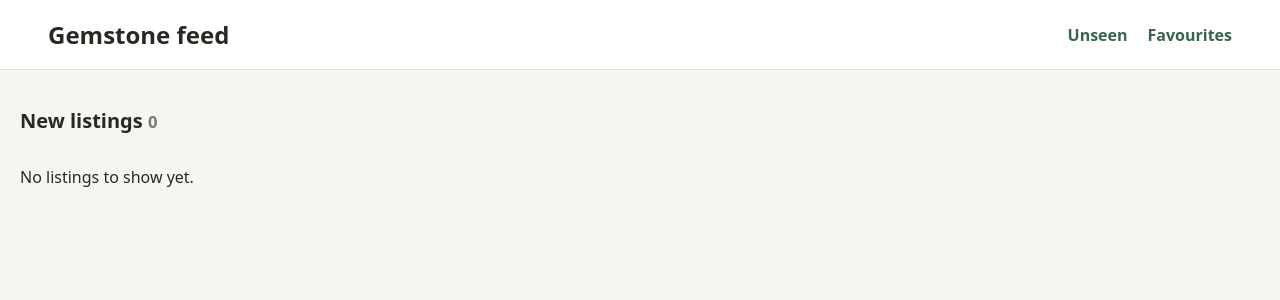
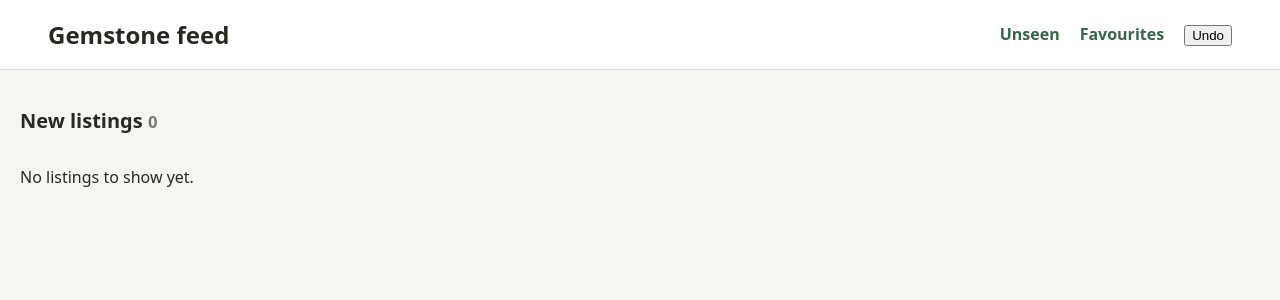
Before and after one commit to Lithill/GemstoneCabFinder, a Flask app: page /?mode=unseen in a window 1280 px wide. Shown: the top 300 px of the page. Run offline with Flask 3, Linux system fonts and the light colour scheme; data comes from the database, SQL or seed files in the repository; tables that the repository leaves empty hold one stand-in row (values such as "Sample post").

Commit message:
Add grid action and undo controls

```diff
--- a/favourite_feed/templates/feed.html
+++ b/favourite_feed/templates/feed.html
@@ -1,5 +1,5 @@
 <!doctype html>
 <html lang="en"><head><meta charset="utf-8"><meta name="viewport" content="width=device-width,initial-scale=1"><title>Gemstone feed</title><link rel="stylesheet" href="{{ url_for('static',filename='feed.css') }}"></head>
-<body><header><h1>Gemstone feed</h1><nav><a href="/?mode=unseen">Unseen</a><a href="/?mode=liked">Favourites</a></nav></header>
+<body><header><h1>Gemstone feed</h1><nav><a href="/?mode=unseen">Unseen</a><a href="/?mode=liked">Favourites</a><form method="post" action="{{ url_for('undo') }}"><button type="submit">Undo</button></form></nav></header>
 <main><h2>{{ 'Favourites' if mode == 'liked' else 'New listings' }} <small>{{ listings|length }}</small></h2>
-<section class="grid">{% for item in listings %}<article><a href="{{ url_for('detail',listing_id=item.listing_id) }}">{% if item.photo %}<img loading="lazy" src="{{ item.photo }}" alt="{{ item.title }}">{% else %}<div class="placeholder">No photo</div>{% endif %}<div class="info"><strong>{{ item.title }}</strong><p>{{ item.shop_name }}</p>{% if item.price_divisor %}<b>{{ '%.2f'|format(item.price_amount/item.price_divisor) }} {{ item.currency_code }}</b>{% endif %}</div></a></article>{% else %}<p>No listings to show yet.</p>{% endfor %}</section></main></body></html>
+<section class="grid">{% for item in listings %}<article><a href="{{ url_for('detail',listing_id=item.listing_id) }}">{% if item.photo %}<img loading="lazy" src="{{ item.photo }}" alt="{{ item.title }}">{% else %}<div class="placeholder">No photo</div>{% endif %}<div class="info"><strong>{{ item.title }}</strong><p>{{ item.shop_name }}</p>{% if item.price_divisor %}<b>{{ '%.2f'|format(item.price_amount/item.price_divisor) }} {{ item.currency_code }}</b>{% endif %}</div></a>{% if mode == "unseen" %}<form class="actions" method="post" action="{{ url_for('action',listing_id=item.listing_id) }}"><button name="operation" value="seen">Mark as seen</button><button name="operation" value="like">♡ Like</button></form>{% endif %}</article>{% else %}<p>No listings to show yet.</p>{% endfor %}</section></main></body></html>
```
